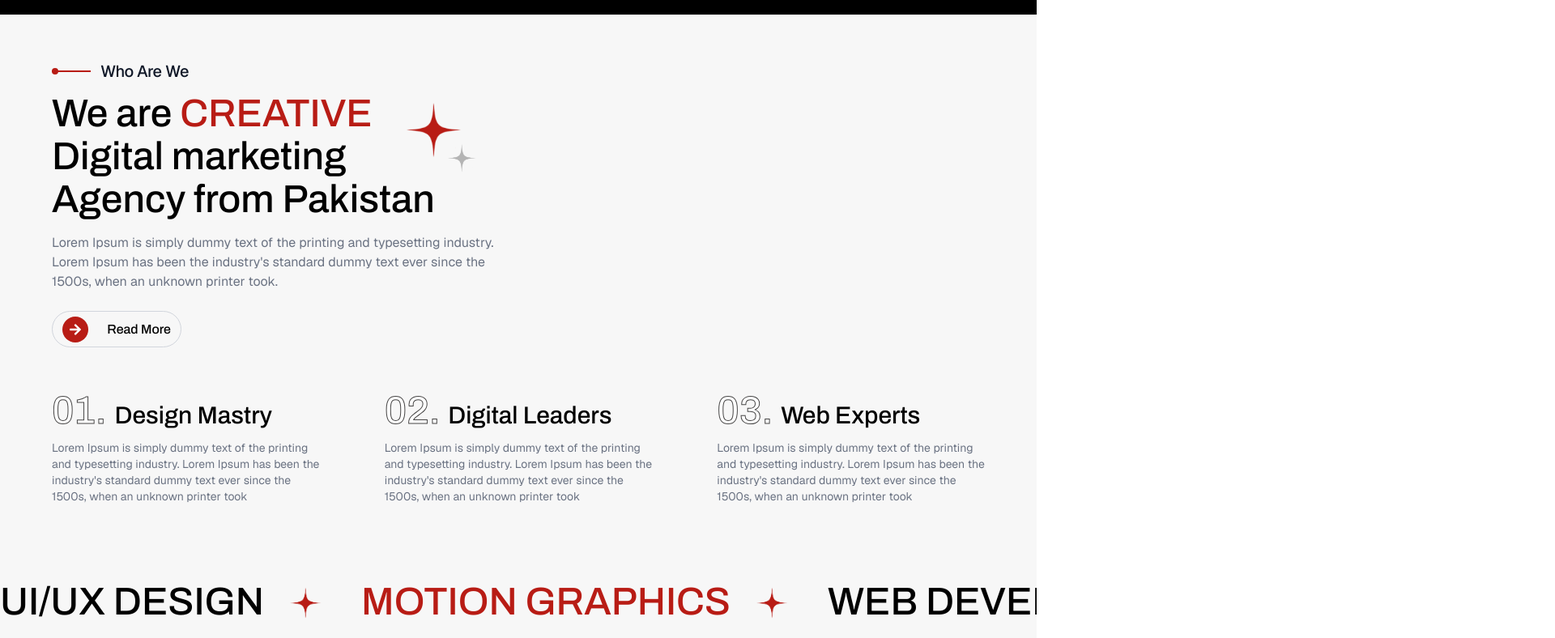
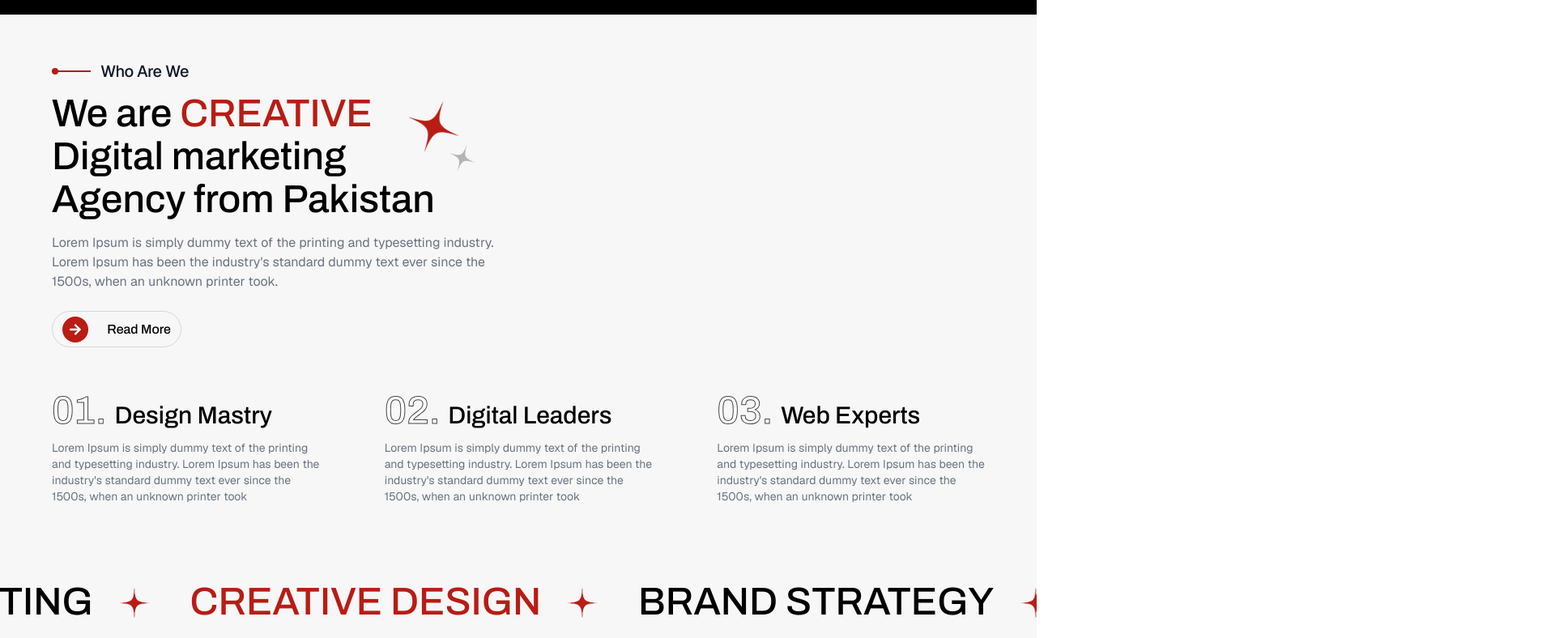
Before and after one commit to ibadalfonick1/Alfonick, a Next.js app: page / in a window 1280 px wide. Shown: the part 72-860 px from the top of the page at 81% size, 1920 px wide, since content can reach past the window. Built offline with nearby package versions, Linux system fonts and the light colour scheme.

Commit message:
our agency section working

```diff
--- a/app/components/Creative.jsx
+++ b/app/components/Creative.jsx
@@ -23,12 +23,12 @@ import Image from "next/image";
 ];
 
 const marqueeItems = [
-  "UI/UX DESIGN",
   "MOTION GRAPHICS",
   "WEB DEVELOPMENT",
-  "DIGITAL MARKETING",
-  "Crative Design",
-  "Startagic Branding",
+  "DIGITAL MAKETING",
+  "CREATIVE DESIGN",
+  "BRAND STRATEGY",
+  "UI/UX DESIGN",
 ];
 
 
--- a/app/components/OurAgency.jsx
+++ b/app/components/OurAgency.jsx
@@ -26,7 +26,7 @@ const OurAgency = () => {
           </div>
         </div>
 
-        <div>
+        <div className="overflow-hidden">
           <div className="flex gap-8 [&_img]:h-auto [&_img]:rounded-xl pb-20 scrollLeft">
 
             <Image src="/images/agency_1.webp" alt="logo" width={500} height={100} />
--- a/app/globals.css
+++ b/app/globals.css
@@ -106,6 +106,69 @@ header .container{
 .scrollLeft {
   animation: scrollLeft 5s linear infinite;
 }
+
+
+@keyframes marquee {
+  from {
+    transform: translateX(0);
+  }
+  to {
+    transform: translateX(-50%);
+  }
+}
+
+.marquee {
+  animation: marquee 15s linear infinite;
+}
+
+@keyframes float {
+  0%, 100% {
+    transform: translateY(0);
+  }
+  50% {
+    transform: translateY(-10px);
+  }
+}
+
+@keyframes spinSlow {
+  from {
+    transform: rotate(0deg);
+  }
+  to {
+    transform: rotate(360deg);
+  }
+}
+
+.animate-spin-slow {
+  animation: spinSlow 3s linear infinite;
+}
+
+@keyframes marquee {
+  0% {
+    transform: translateX(0);
+  }
+  100% {
+    transform: translateX(-50%);
+  }
+}
+
+@keyframes marqueeReverse {
+  0% {
+    transform: translateX(-50%);
+  }
+  100% {
+    transform: translateX(0);
+  }
+}
+
+.animate-marquee {
+  animation: marquee 15s linear infinite;
+}
+
+.animate-marquee-reverse {
+  animation: marqueeReverse 15s linear infinite;
+}
+
 
 @theme inline {
   --font-heading: var(--font-sans);
```
